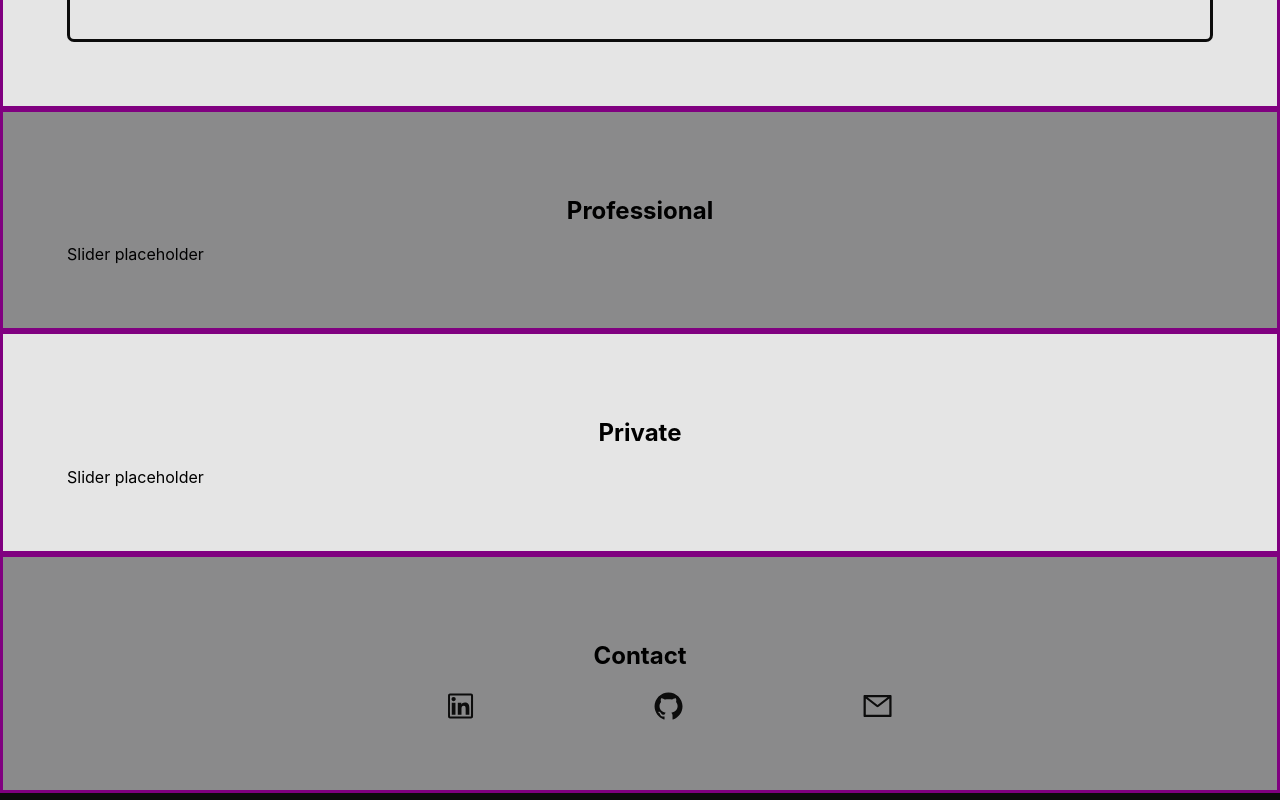
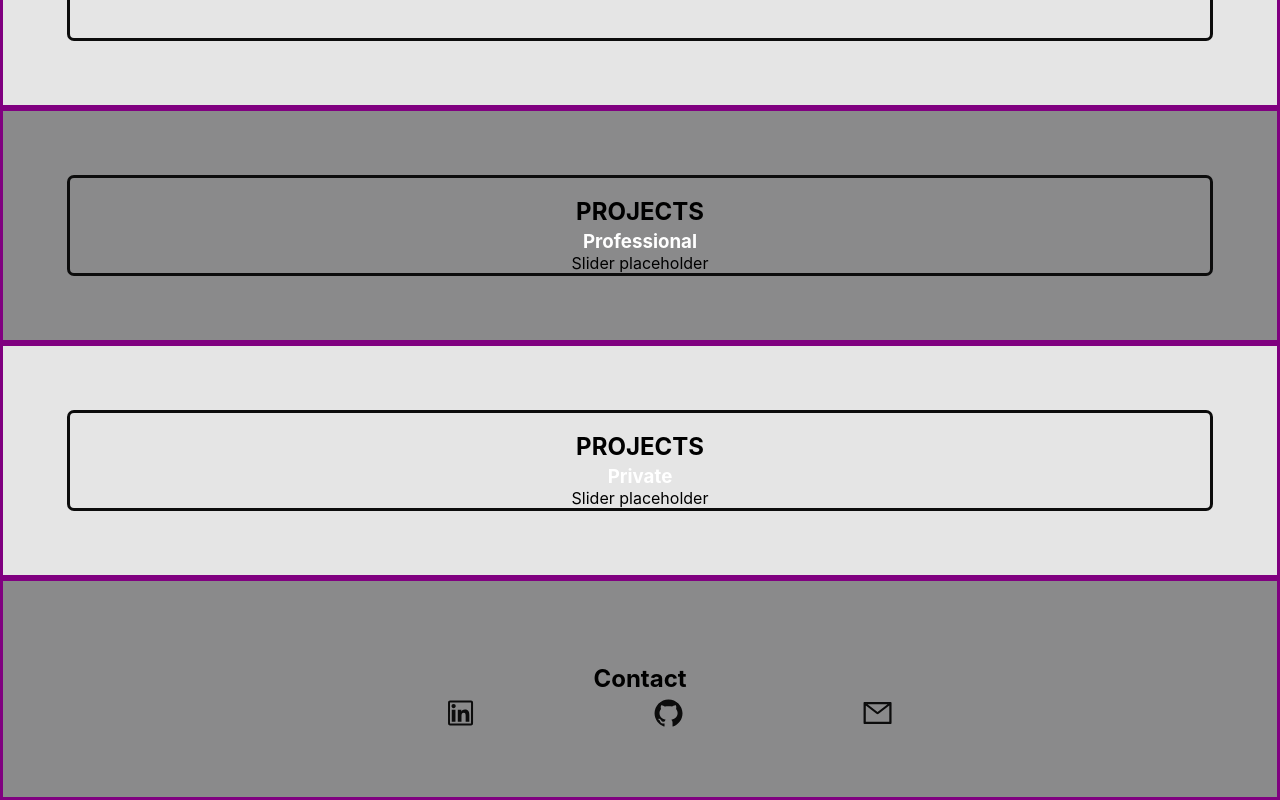
Before and after one commit to MichalFrontEnd/newport, a React (Create React App) app: page / in a window 1280 px wide. Shown: the part 1439-2239 px from the top of the page. Built offline with nearby package versions, Linux system fonts and the light colour scheme.

Commit message:
Sets up Project sections

```diff
--- a/src/components/organisms/index.js
+++ b/src/components/organisms/index.js
@@ -2,3 +2,4 @@ export { Header } from "./header";
 export { Navbar } from "./navbar";
 export { IconLinkList } from "./icon-link-list";
 export { InfoCard, AboutInfoCard } from "./info-card";
+export { ProjectsCard } from "./projects-card";
--- a/src/components/organisms/index.scss
+++ b/src/components/organisms/index.scss
@@ -2,3 +2,4 @@
 @forward "navbar";
 @forward "icon-link-list";
 @forward "info-card";
+@forward "projects-card";
--- a/src/components/organisms/info-card/InfoCard.jsx
+++ b/src/components/organisms/info-card/InfoCard.jsx
@@ -1,7 +1,7 @@
 import * as React from "react";
 import { Image } from "../../molecules";
 import classNames from "classnames";
-import { Link } from "react-scroll";
+// import { Link } from "react-scroll";
 const src = "/assets/images/mfrontc.png";
 
 export const InfoCard = ({ children, className }) => {
--- a/src/components/organisms/navbar/Navbar.jsx
+++ b/src/components/organisms/navbar/Navbar.jsx
@@ -4,7 +4,7 @@ import { Link } from "react-scroll";
 export const Navbar = () => {
   return (
     <section className="container navbar__container">
-      <navbar className="navbar">
+      <nav className="navbar">
         <ul className="navbar__list">
           <Link
             to="about"
@@ -36,7 +36,7 @@ export const Navbar = () => {
             Contact
           </Link>
         </ul>
-      </navbar>
+      </nav>
     </section>
   );
 };
--- /dev/null
+++ b/src/components/organisms/projects-card/ProjectsCard.jsx
@@ -0,0 +1,25 @@
+import * as React from "react";
+// import { Image } from "../../molecules";
+import classNames from "classnames";
+// import { Link } from "react-scroll";
+// const src = "/assets/images/mfrontc.png";
+
+export const ProjectsCard = ({ children, type, className }) => {
+  const additionalClassNames = {};
+  if (className !== undefined) {
+    additionalClassNames[className] = true;
+  }
+  return (
+    <div
+      className={classNames("projects-card", additionalClassNames)}
+      aria-labelledby="projects-card"
+    >
+      <h2 className="projects-card__heading">Projects</h2>
+      <h3 className="projects-card__sub-heading">{type}</h3>
+
+      {children && children}
+    </div>
+  );
+};
+
+export default ProjectsCard;
--- /dev/null
+++ b/src/components/organisms/projects-card/index.js
@@ -0,0 +1 @@
+export { ProjectsCard } from "./ProjectsCard.jsx";
--- /dev/null
+++ b/src/components/organisms/projects-card/index.scss
@@ -0,0 +1 @@
+@forward "projects-card";
--- /dev/null
+++ b/src/components/organisms/projects-card/projects-card.scss
@@ -0,0 +1,15 @@
+@use "./projects-card.vars.scss" as *;
+
+.projects-card {
+  @include flex-column(center);
+  border: var(--text) 3px solid;
+  border-radius: 7px;
+
+  &__heading {
+    text-transform: uppercase;
+  }
+
+  &__sub-heading {
+    color: var(--paper);
+  }
+}
--- /dev/null
+++ b/src/components/organisms/projects-card/projects-card.vars.scss
@@ -0,0 +1,2 @@
+@use "../../../styles/globals" as *;
+@forward "../../../styles/globals";
--- a/src/components/pages/Projects.jsx
+++ b/src/components/pages/Projects.jsx
@@ -1,4 +1,5 @@
 import React from "react";
+import { ProjectsCard } from "../organisms";
 
 export const Projects = () => {
   return (
@@ -7,16 +8,21 @@ export const Projects = () => {
         className="projects container container--reverse"
         aria-labelledby="projects"
       >
-        <div className="projects__container projects__container--prof">
-          <h2 className="projects__sub-header">Professional</h2>
+        {/* <div className="projects__container projects__container--prof"> */}
+        {/* <h2 className="projects__sub-header">Professional</h2> */}
+        <ProjectsCard type="Professional">
           <div className="projects__slider">Slider placeholder</div>
-        </div>
+        </ProjectsCard>
+        {/* </div> */}
       </section>
       <section className="projects container container--light">
-        <div className="projects__container projects__container--private">
-          <h2 className="projects__sub-header">Private</h2>
+        {/* <div className="projects__container projects__container--private"> */}
+        {/* <h2 className="projects__sub-header">Private</h2> */}
+
+        <ProjectsCard type="Private">
           <div className="projects__slider">Slider placeholder</div>
-        </div>
+        </ProjectsCard>
+        {/* </div> */}
       </section>
     </>
   );
--- a/src/styles/globals/reset/_reset.scss
+++ b/src/styles/globals/reset/_reset.scss
@@ -37,6 +37,14 @@ img {
 }
 
 // headings
+h1,
+h2,
+h3,
+h4,
+h5,
+h6 {
+  margin: 0;
+}
 h1 {
   text-transform: uppercase;
   letter-spacing: 0.25ch;
@@ -45,6 +53,8 @@ h1 {
 
 h2 {
   text-align: center;
+  line-height: 150%;
+  margin-block-start: 1rem;
 }
 
 // lists
```
